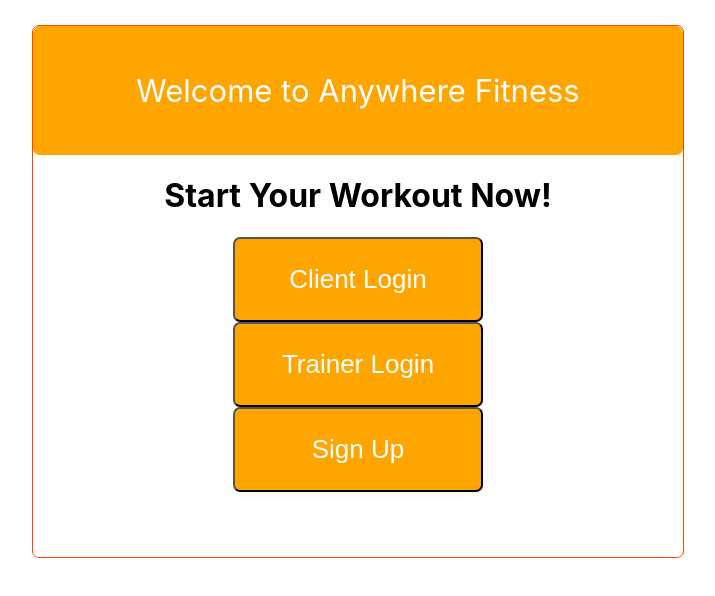
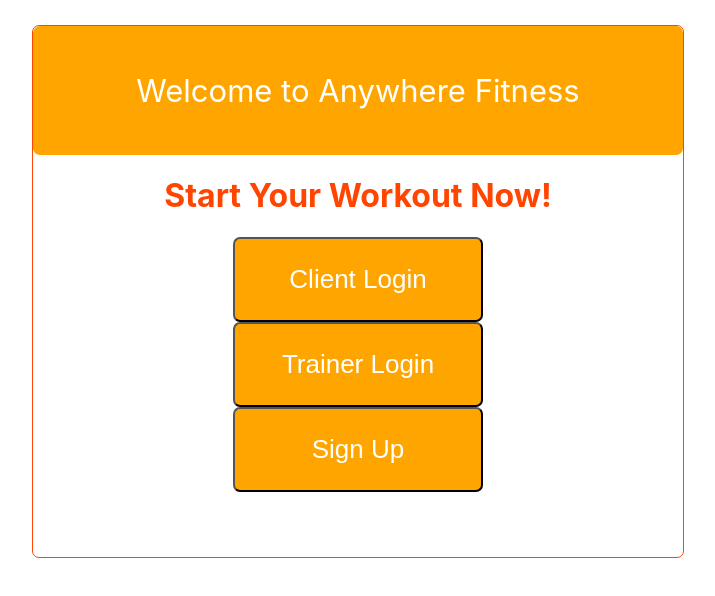
Before and after one commit to build-week-anywhere-fitness-ap/Frontend-Developer, a React (Create React App) app in the folder client/: page / in a window 1280 px wide. Shown: the top 596 px of the page, without its empty margins (282-997 px from the left). Built offline with nearby package versions, Linux system fonts and the light colour scheme.

Commit message:
functionality of sign up complete, working on styling

```diff
--- a/client/src/App.css
+++ b/client/src/App.css
@@ -43,6 +43,10 @@
         padding: 25px;
     }
 
-    button: .login-header {
+    .button:hover {
+        opacity: 1
+    }
+
+    .login-header {
         color: orangered;
     }
```
